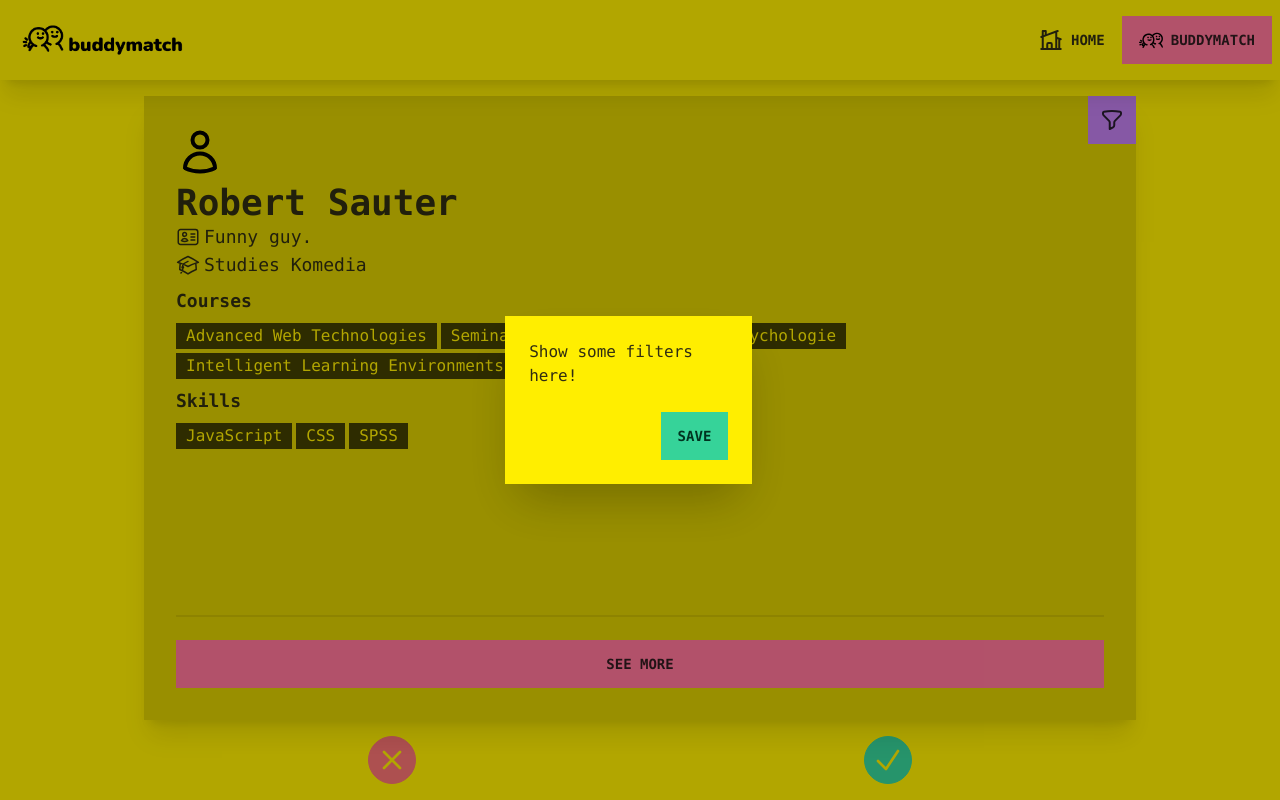
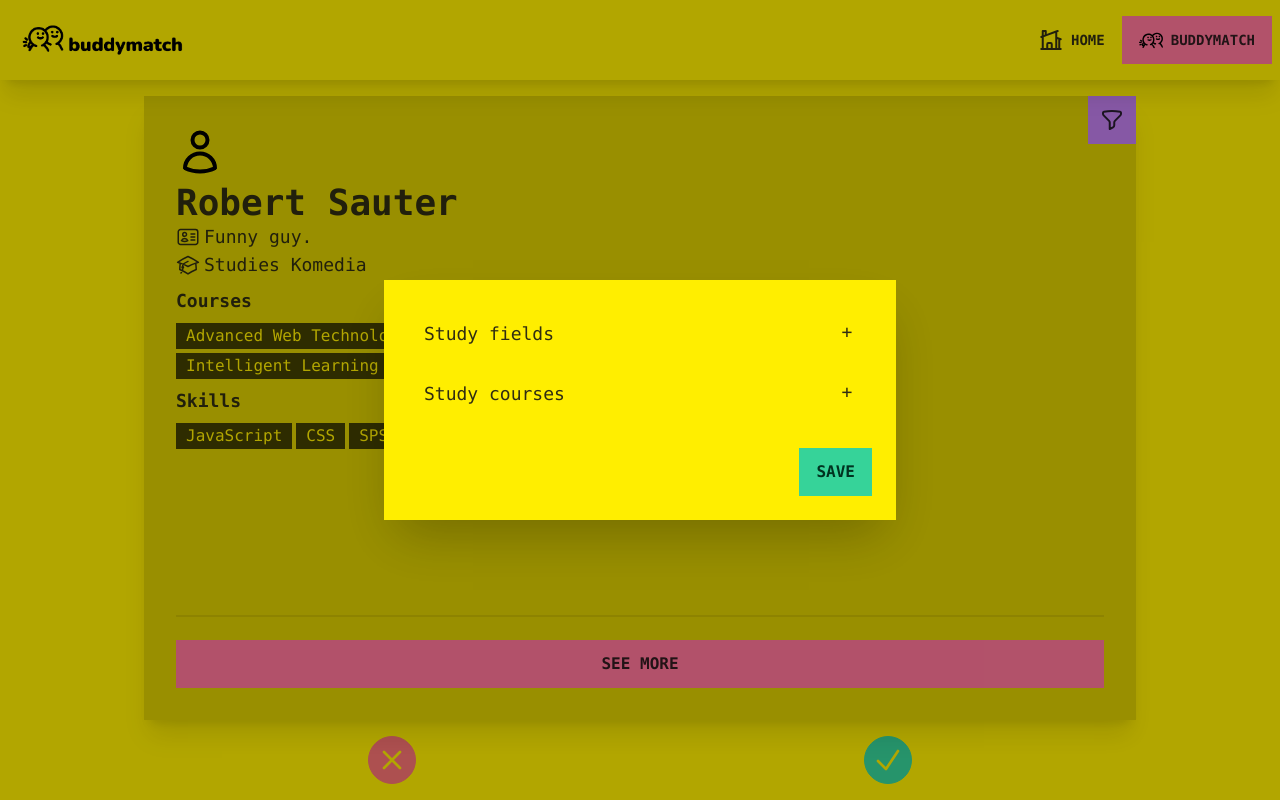
Before and after one commit to robertsauter/buddymatch-frontend, an Angular app: page /buddy-match in a window 1280 px wide. Both pictures are taken after a click on the button 1112 px from the left and 120 px from the top of the page. Built offline with nearby package versions, Linux system fonts and the light colour scheme.

Commit message:
add filter form layout

```diff
--- a/src/app/buddy-match/buddy-match.component.html
+++ b/src/app/buddy-match/buddy-match.component.html
@@ -41,7 +41,7 @@
         </div>
         <div class="card-body pt-0 flex-none w-full">
             <div class="divider my-2"></div>
-            <a routerLink="detail" class="btn btn-primary">See more</a>
+            <a routerLink="detail" class="btn btn-primary sm:text-base">See more</a>
         </div>
     </div>
     <div class="flex items-center justify-around py-4">
@@ -58,7 +58,7 @@
     </div>
 </div>
 <dialog class="modal" #filtersModal>
-    <form method="dialog">
+    <form method="dialog" class="modal-box">
         <app-filters-modal></app-filters-modal>
     </form>
 </dialog>
--- a/src/app/buddy-match/filters-modal/filters-modal.component.html
+++ b/src/app/buddy-match/filters-modal/filters-modal.component.html
@@ -1,6 +1,44 @@
-<div class="modal-box">
-    <p>Show some filters here!</p>
-    <div class="modal-action">
-        <button class="btn btn-success">Save</button>
+<div
+    class="collapse collapse-plus"
+    [ngClass]="isStudyFieldsOpen ? 'collapse-open' : 'collapse-close'"
+>
+    <div
+        class="collapse-title sm:text-lg"
+        (click)="isStudyFieldsOpen = !isStudyFieldsOpen"
+    >
+        Study fields
+    </div>
+    <div class="collapse-content">
+        <label class="label">
+            <span class="label-text sm:text-base">Komedia</span>
+            <input type="checkbox" class="checkbox checkbox-accent" />
+        </label>
+        <label class="label">
+            <span class="label-text sm:text-base">Informatik</span>
+            <input type="checkbox" class="checkbox checkbox-accent" />
+        </label>        </div>
+</div>
+<div
+    class="collapse collapse-plus"
+    [ngClass]="isStudyCoursesOpen ? 'collapse-open' : 'collapse-close'"
+>
+    <div
+        class="collapse-title sm:text-lg"
+        (click)="isStudyCoursesOpen = !isStudyCoursesOpen"
+    >
+        Study courses
+    </div>
+    <div class="collapse-content">
+        <label class="label">
+            <span class="label-text sm:text-base">Advanced web technologies</span>
+            <input type="checkbox" class="checkbox checkbox-accent" />
+        </label>
+        <label class="label">
+            <span class="label-text sm:text-base">Intelligent learning environments</span>
+            <input type="checkbox" class="checkbox checkbox-accent" />
+        </label>
     </div>
 </div>
+<div class="modal-action">
+    <button class="btn btn-success sm:text-base">Save</button>
+</div>
--- a/src/app/buddy-match/filters-modal/filters-modal.component.ts
+++ b/src/app/buddy-match/filters-modal/filters-modal.component.ts
@@ -6,4 +6,6 @@ import { Component, Input } from '@angular/core';
   styleUrls: ['./filters-modal.component.css']
 })
 export class FiltersModalComponent {
+  isStudyFieldsOpen = false;
+  isStudyCoursesOpen = false;
 }
```
